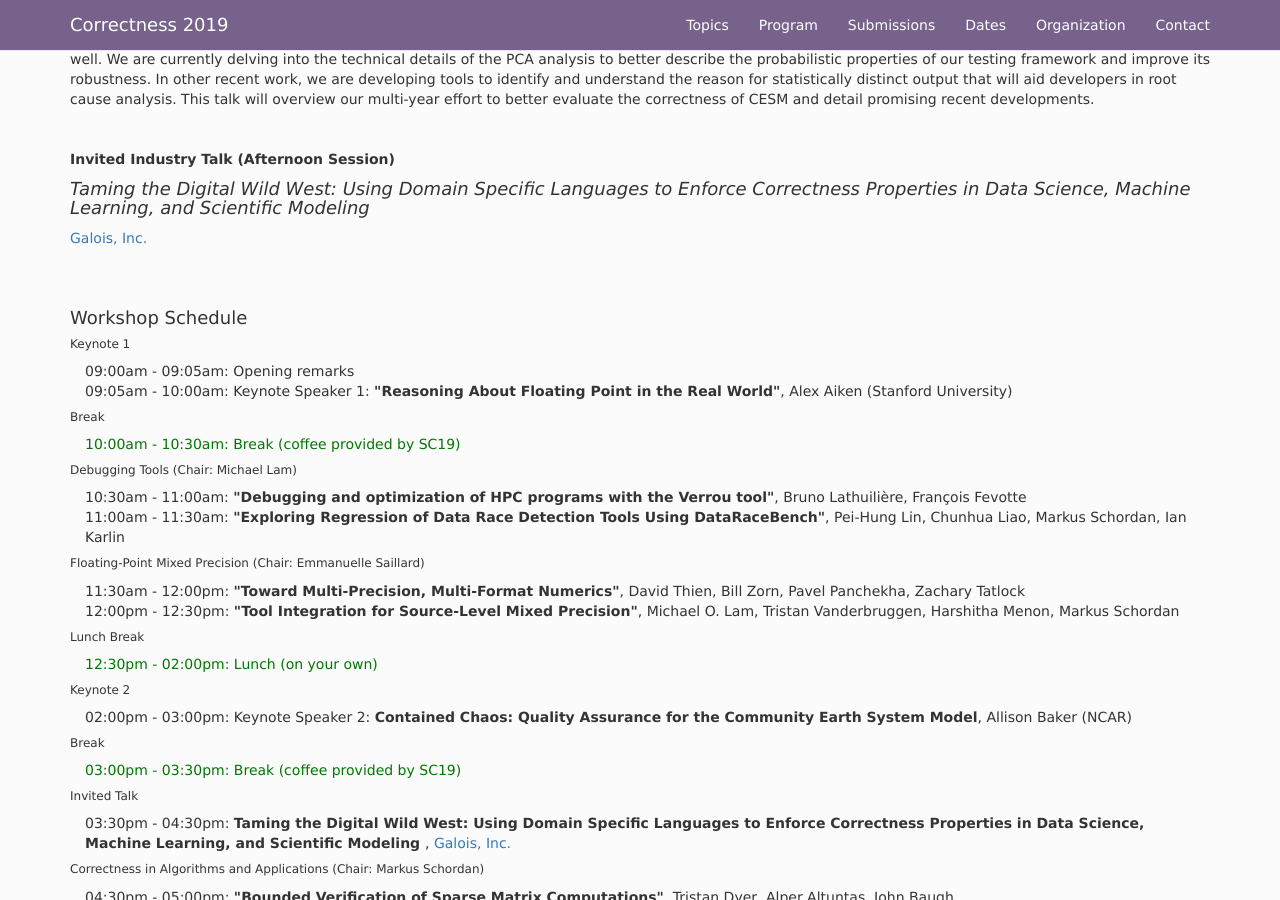
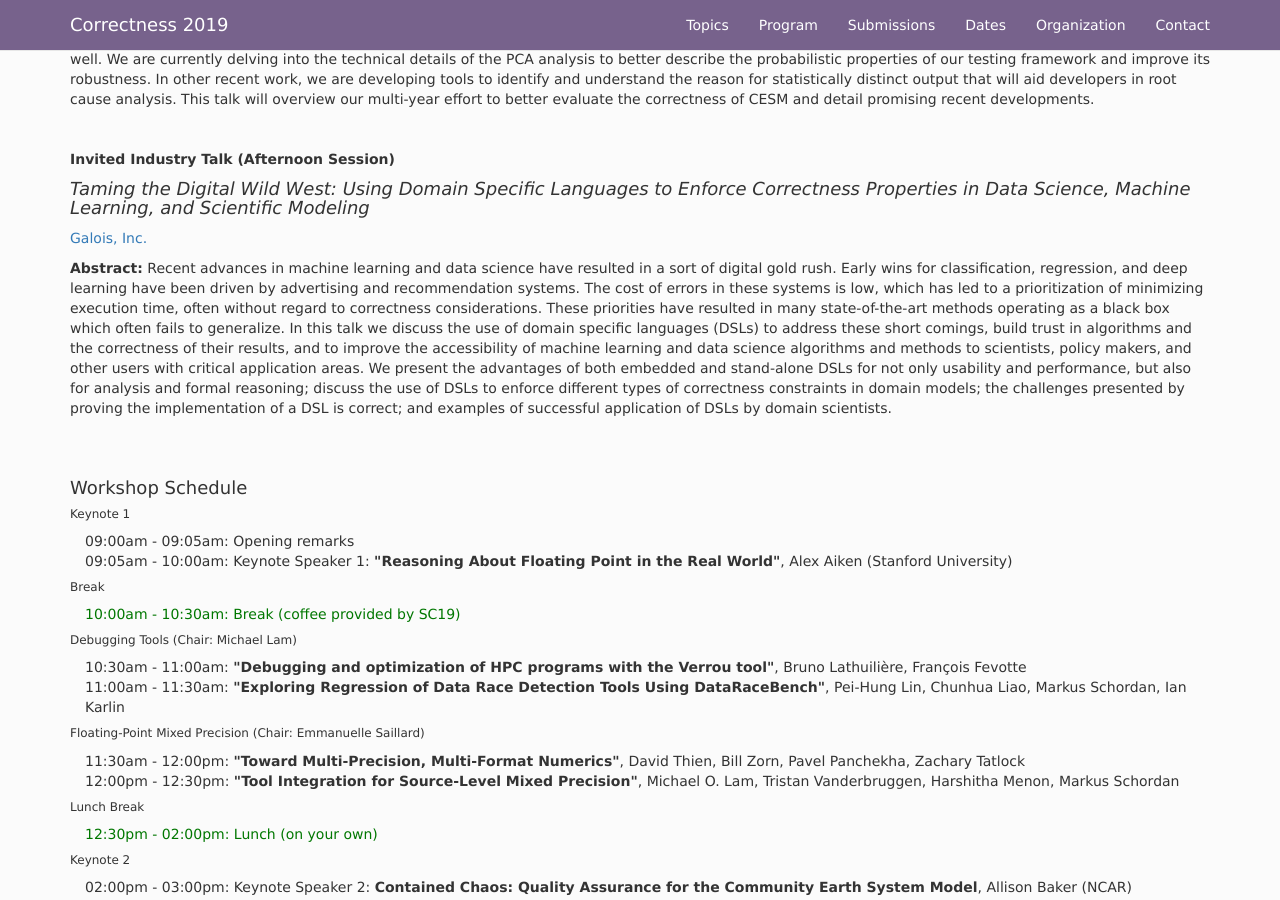
Before and after one commit to correctness-workshop/2019, a Jekyll site: the page built from index.md, in a window 1280 px wide and 900 px high, scrolled down 4001 px. Built offline with Jekyll 4.4.1, drawn with Linux system fonts in a browser that asks for light colours; nearby versions of some CDN libraries; the list of posts is cut into pages by our own code.

Commit message:
added galois abstract

```diff
--- a/index.md
+++ b/index.md
@@ -173,6 +173,8 @@ Allison Baker is a Project Scientist III at the National Center for Atmospheric
 #### *Taming the Digital Wild West: Using Domain Specific Languages to Enforce Correctness Properties in Data Science, Machine Learning, and Scientific Modeling*
 [Galois, Inc.](https://galois.com/)
 
+**Abstract:** Recent advances in machine learning and data science have resulted in a sort of digital gold rush.  Early wins for classification, regression, and deep learning have been driven by advertising and recommendation systems.  The cost of errors in these systems is low, which has led to a prioritization of minimizing execution time, often without regard to correctness considerations.  These priorities have resulted in many state-of-the-art methods operating as a black box which often fails to generalize.  In this talk we discuss the use of domain specific languages (DSLs) to address these short comings, build trust in algorithms and the correctness of their results, and to improve the accessibility of machine learning and data science algorithms and methods to scientists, policy makers, and other users with critical application areas.  We present the advantages of both embedded and stand-alone DSLs for not only usability and performance, but also for analysis and formal reasoning; discuss the use of DSLs to enforce different types of correctness constraints in domain models; the challenges presented by proving the implementation of a DSL is correct; and examples of successful application of DSLs by domain scientists.
+
 <br />
 <br />
 
```
